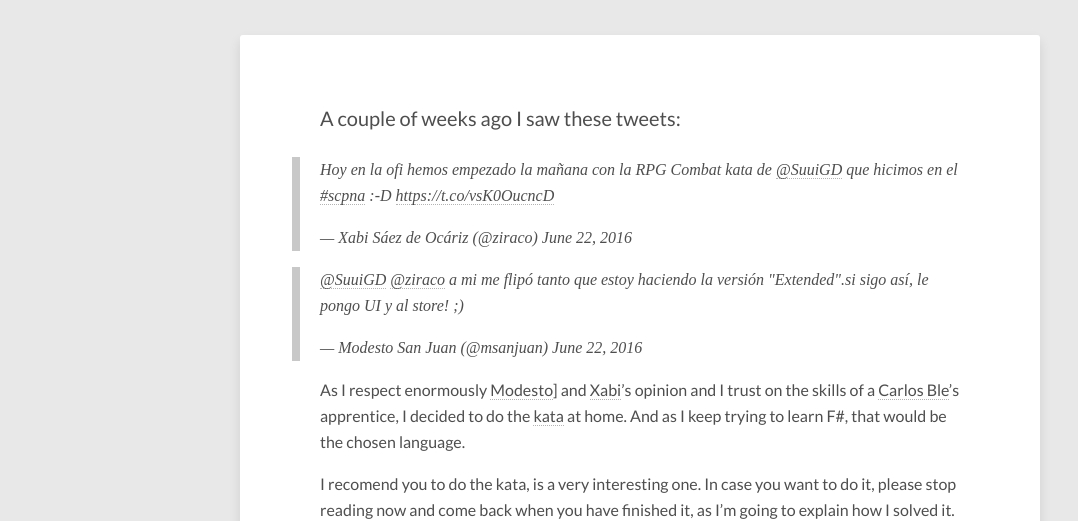
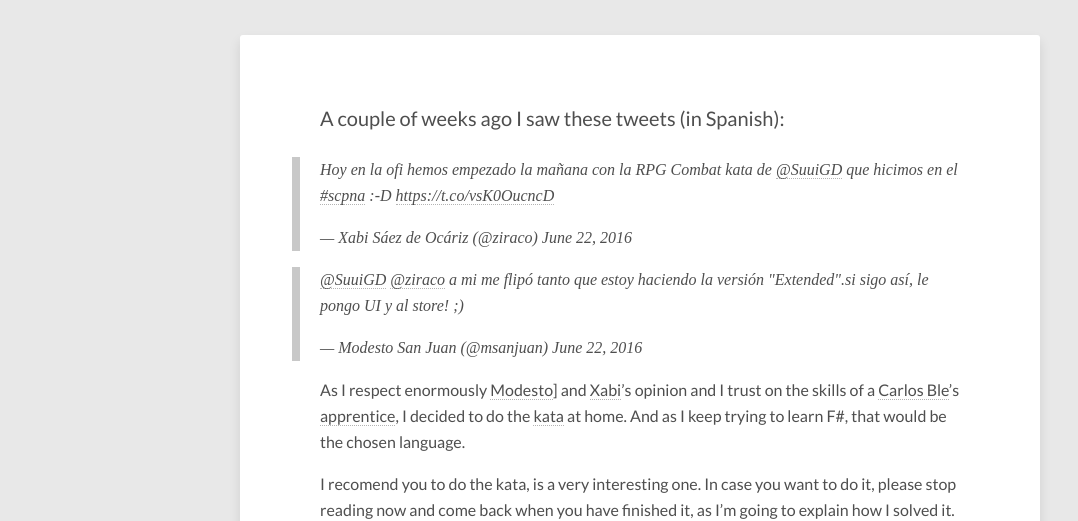
Before and after one commit to vgaltes/vgaltes.github.io, a Jekyll site: the page built from _posts/2016-07-04-rpg-combat-kata.md, in a window 1280 px wide and 900 px high. Shown: the part 191-712 px from the top of the window, without its empty margins (0-1078 px from the left). Built offline with Jekyll 4.4.1, drawn with Linux system fonts in a browser that asks for light colours; nearby versions of some CDN libraries; comment, search, counter and statistics services are not loaded.

Commit message:
Added link

```diff
--- a/_posts/2016-07-04-rpg-combat-kata.md
+++ b/_posts/2016-07-04-rpg-combat-kata.md
@@ -17,7 +17,7 @@ tags:
 comments: []
 ---
 
-A couple of weeks ago I saw these tweets:
+A couple of weeks ago I saw these tweets (in Spanish):
 
 <blockquote class="twitter-tweet" data-lang="en"><p lang="es" dir="ltr">Hoy en la ofi hemos empezado la mañana con la RPG Combat kata de <a href="https://twitter.com/SuuiGD">@SuuiGD</a> que hicimos en el <a href="https://twitter.com/hashtag/scpna?src=hash">#scpna</a> :-D <a href="https://t.co/vsK0OucncD">https://t.co/vsK0OucncD</a></p>&mdash; Xabi Sáez de Ocáriz (@ziraco) <a href="https://twitter.com/ziraco/status/745540286441349125">June 22, 2016</a></blockquote>
 <script async src="//platform.twitter.com/widgets.js" charset="utf-8"></script>
@@ -25,7 +25,7 @@ A couple of weeks ago I saw these tweets:
 <blockquote class="twitter-tweet" data-lang="en"><p lang="es" dir="ltr"><a href="https://twitter.com/SuuiGD">@SuuiGD</a> <a href="https://twitter.com/ziraco">@ziraco</a> a mi me flipó tanto que estoy haciendo la versión &quot;Extended&quot;.si sigo así, le pongo UI y al store! ;)</p>&mdash; Modesto San Juan (@msanjuan) <a href="https://twitter.com/msanjuan/status/745640741737758720">June 22, 2016</a></blockquote>
 <script async src="//platform.twitter.com/widgets.js" charset="utf-8"></script>
 
-As I respect enormously [Modesto](https://twitter.com/msanjuan)] and [Xabi](https://twitter.com/ziraco)'s opinion and I trust on the skills of a [Carlos Ble](https://twitter.com/carlosble)'s apprentice, I decided to do the [kata](http://www.slideshare.net/DanielOjedaLoisel/rpg-combat-kata) at home. And as I keep trying to learn F#, that would be the chosen language.
+As I respect enormously [Modesto](https://twitter.com/msanjuan)] and [Xabi](https://twitter.com/ziraco)'s opinion and I trust on the skills of a [Carlos Ble](https://twitter.com/carlosble)'s [apprentice](https://twitter.com/SuuiGD), I decided to do the [kata](http://www.slideshare.net/DanielOjedaLoisel/rpg-combat-kata) at home. And as I keep trying to learn F#, that would be the chosen language.
 
 I recomend you to do the kata, is a very interesting one. In case you want to do it, please stop reading now and come back when you have finished it, as I'm going to explain how I solved it.
 
```
